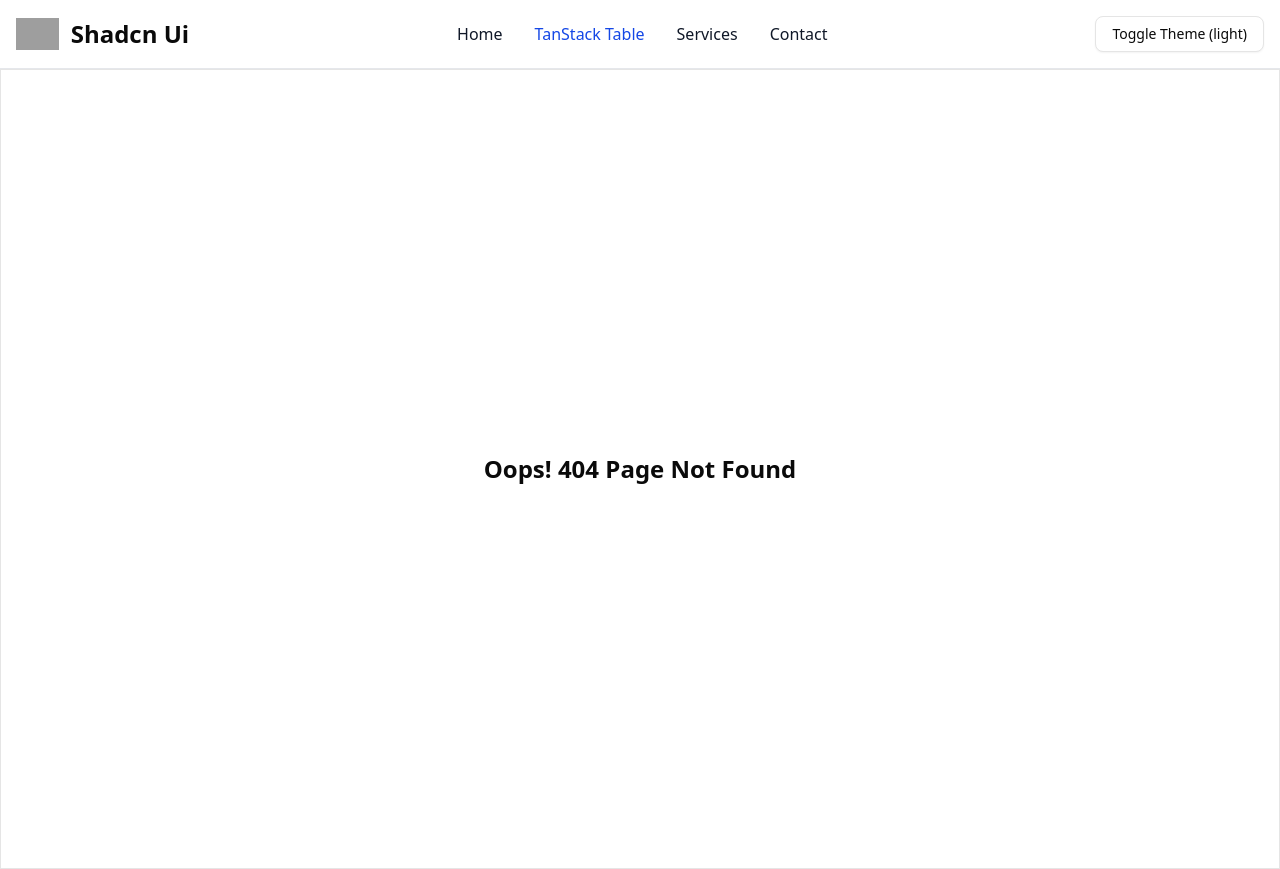
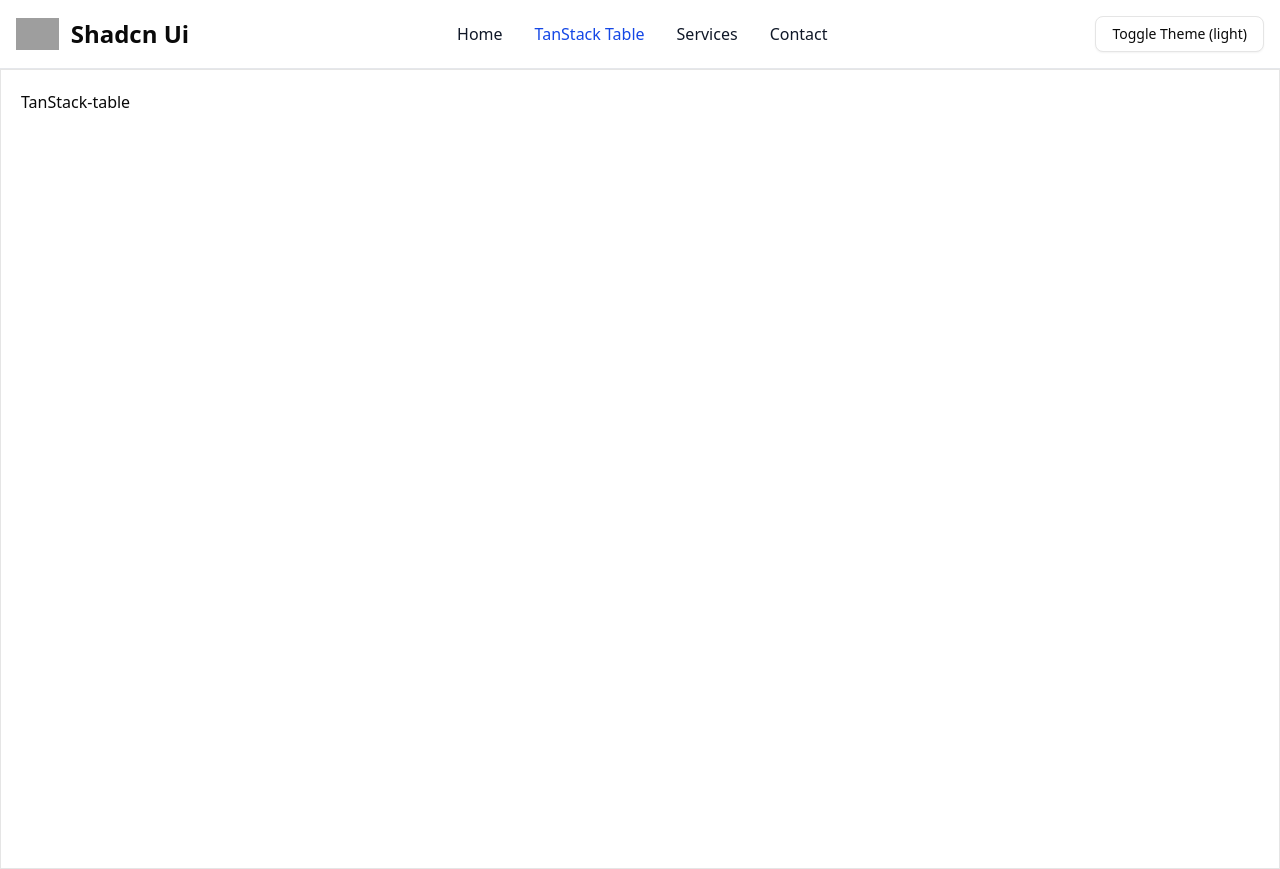
Before and after one commit to Ritesh-Kumar-Rai/REACT_JS-2024, a React (Vite) app in the folder 2025 React Codebase/06-working-with-shadcnui/: page /tanstack in a window 1280 px wide. Before the commit this address had no page. Built offline with nearby package versions, Linux system fonts and the light colour scheme; grey boxes are pictures that could not be loaded.

Commit message:
make a route for TanStack-table.jsx page where i will learn and practice tanstack/react-table library

```diff
--- a/2025 React Codebase/06-working-with-shadcnui/src/App.jsx
+++ b/2025 React Codebase/06-working-with-shadcnui/src/App.jsx
@@ -2,6 +2,7 @@ import { BrowserRouter, Route, Routes } from 'react-router-dom'
 import './App.css'
 import Navbar from './components/custom_uis/Navbar'
 import Home from './pages/Home'
+import TanStackTable from './pages/TanStack-table'
 
 function App() {
 
@@ -13,6 +14,7 @@ function App() {
         <main className='p-5 h-screen w-full border'>
           <Routes>
             <Route path='/' element={<Home />} />
+            <Route path='/tanstack' element={<TanStackTable />} />
             <Route path='*' element={<section className='w-full h-full flex items-center justify-center text-2xl font-bold'>Oops! 404 Page Not Found</section>} />
           </Routes>
         </main>
--- /dev/null
+++ b/2025 React Codebase/06-working-with-shadcnui/src/pages/TanStack-table.jsx
@@ -0,0 +1,9 @@
+import React from 'react'
+
+const TanStackTable = () => {
+    return (
+        <div>TanStack-table</div>
+    )
+}
+
+export default TanStackTable;
```
